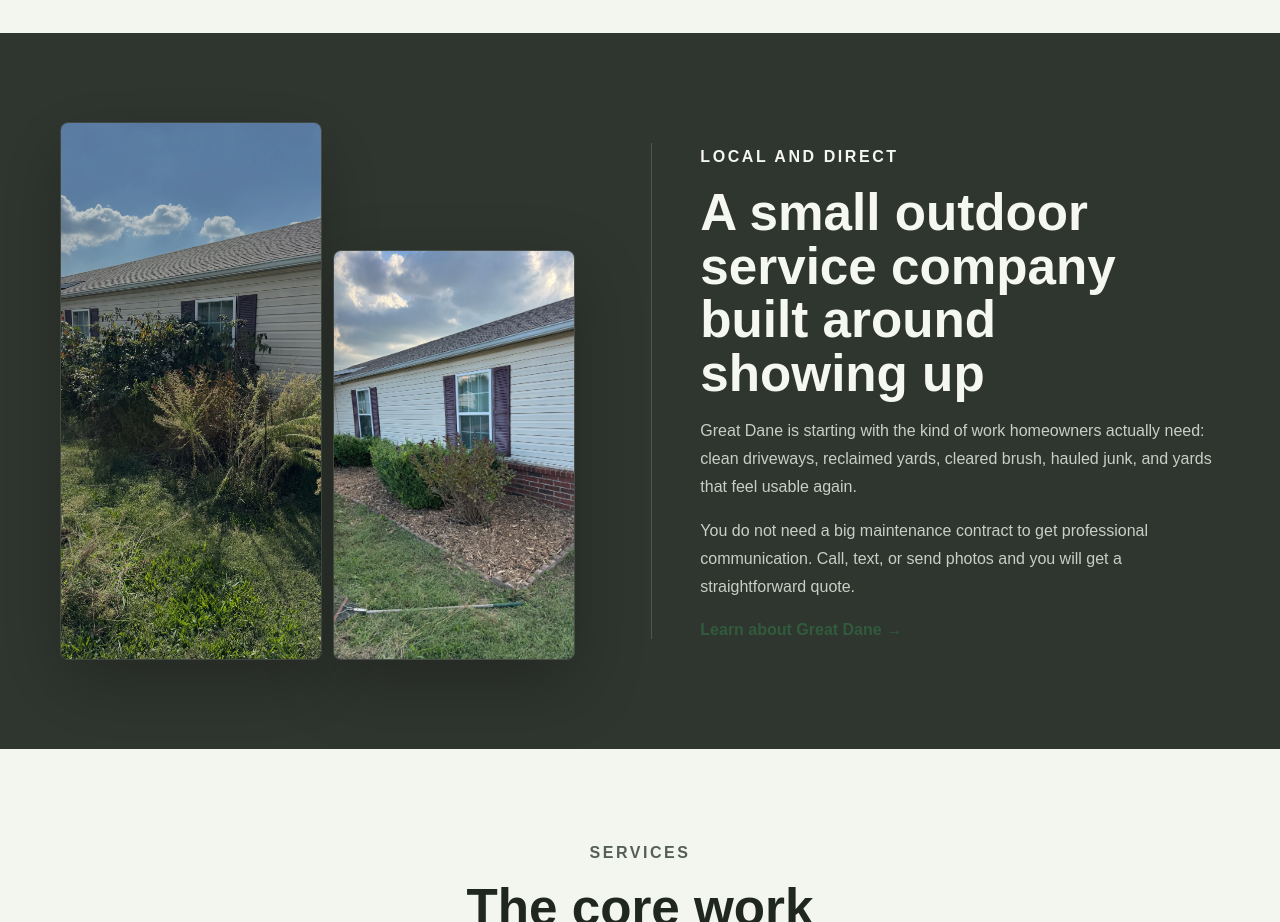
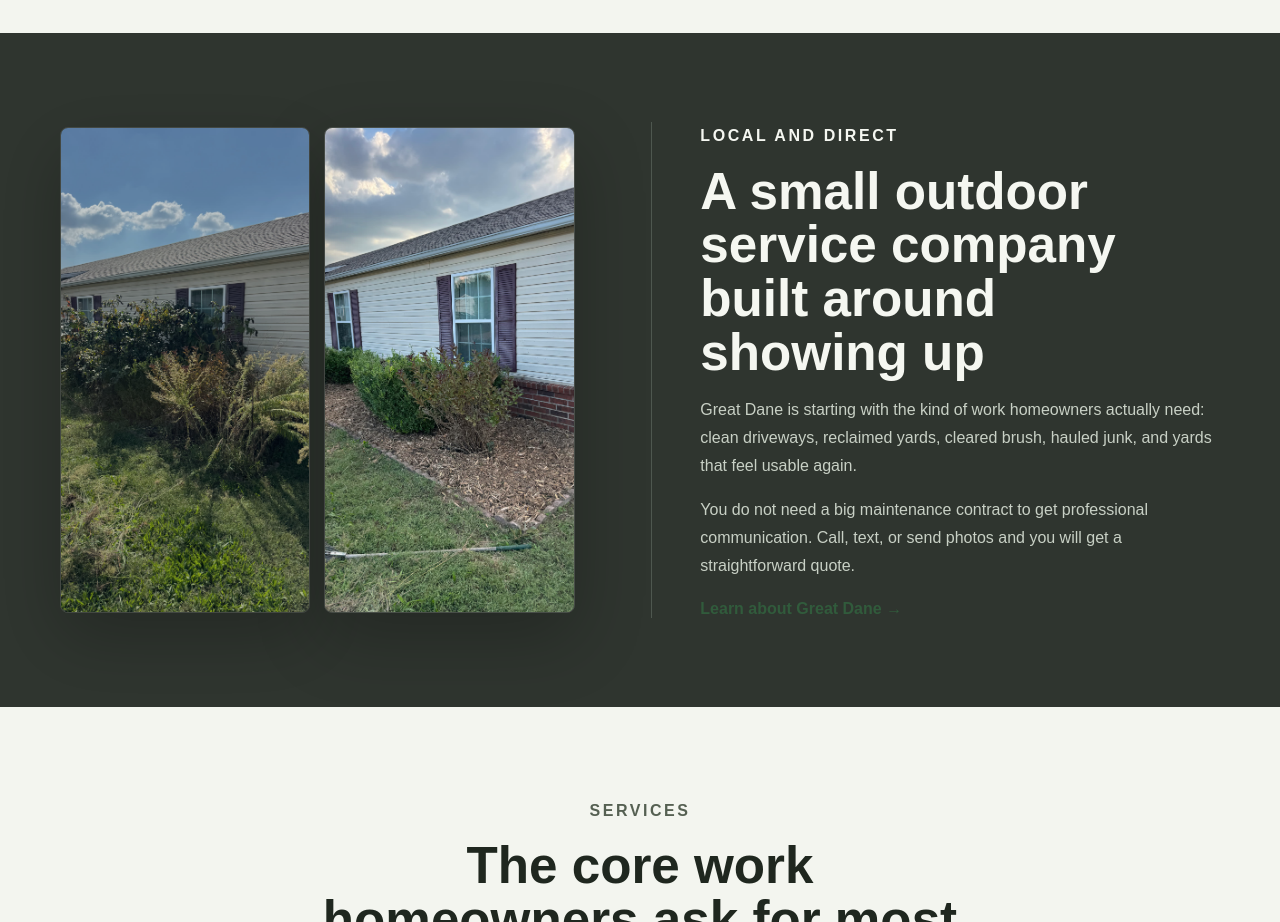
Before and after one commit to gpillow/Great-Dane-Outdoor-Services, a Next.js app: page / in a window 1280 px wide. Shown: the part 1580-2502 px from the top of the page. Built offline with nearby package versions, Linux system fonts and the light colour scheme.

Commit message:
Level homepage story photos

```diff
--- a/app/globals.css
+++ b/app/globals.css
@@ -720,24 +720,25 @@
 }
 .home-image-stack {
   display: grid;
-  grid-template-columns: 1fr 0.92fr;
-  gap: 0.7rem;
-  align-items: end;
+  grid-template-columns: repeat(2, minmax(0, 1fr));
+  gap: 0.9rem;
+  align-items: stretch;
 }
 .home-image-stack img {
   width: 100%;
-  height: clamp(320px, 42vw, 540px);
+  height: clamp(360px, 38vw, 520px);
+  aspect-ratio: 4 / 5;
   object-fit: cover;
   border: 1px solid rgba(125,255,158,0.16);
   box-shadow: 0 30px 90px rgba(0,0,0,0.34);
 }
 .home-image-stack img:first-child {
-  border-radius: 32px 10px 10px 10px;
+  border-radius: 10px;
   filter: brightness(0.82) saturate(0.85);
 }
 .home-image-stack img:last-child {
-  height: clamp(250px, 32vw, 420px);
-  border-radius: 10px 10px 32px 10px;
+  height: clamp(360px, 38vw, 520px);
+  border-radius: 10px;
 }
 .home-story-copy {
   border-left: 1px solid rgba(125,255,158,0.18);
@@ -1177,6 +1178,8 @@
   color: #315b3c;
 }
 .home-image-stack img {
+  height: clamp(360px, 38vw, 520px);
+  aspect-ratio: 4 / 5;
   border-radius: 8px !important;
   border-color: rgba(255,255,255,0.12);
   box-shadow: 0 24px 70px rgba(0,0,0,0.24);
```
